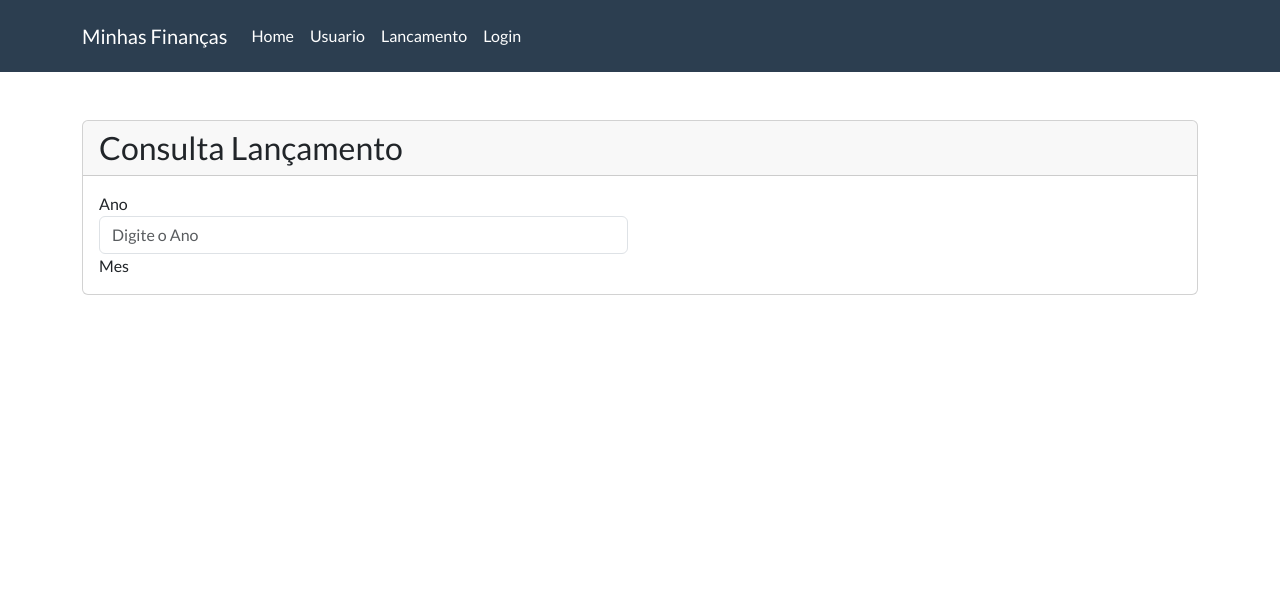
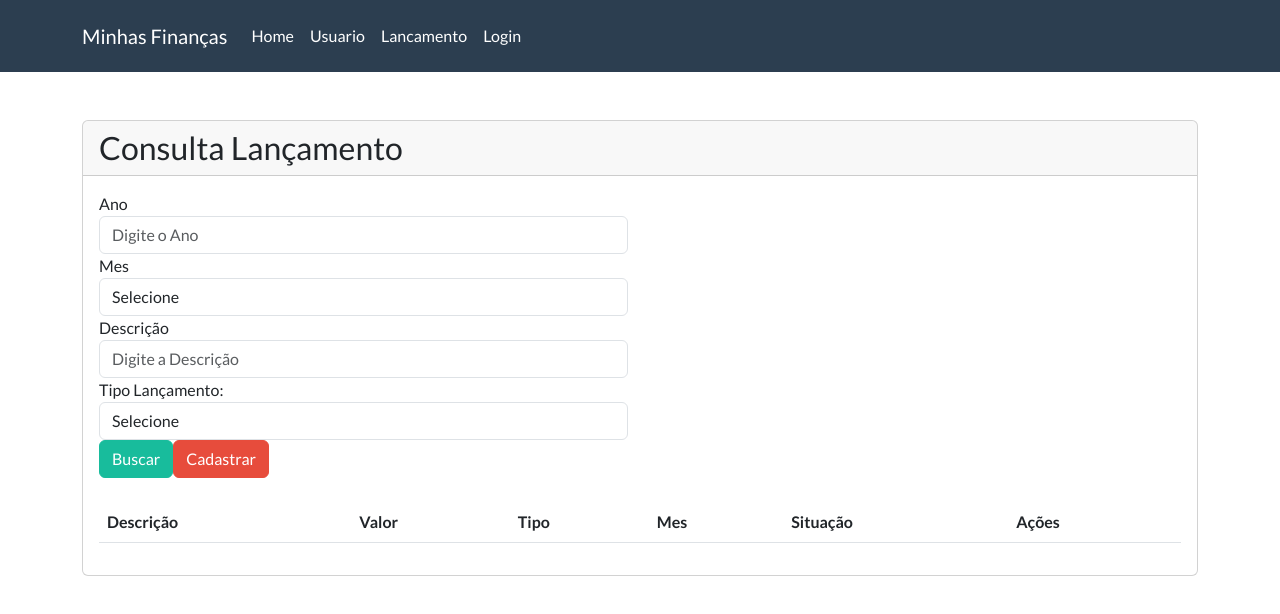
Before and after one commit to Filipescordeiro2/minhas-financas-app, a React (Create React App) app: page /#/consulta-lancamentos in a window 1280 px wide. Shown: the top 614 px of the page. Built offline with nearby package versions, Linux system fonts and the light colour scheme.

Commit message:
novas implementacoes

```diff
--- a/package.json
+++ b/package.json
@@ -8,6 +8,7 @@
     "@testing-library/user-event": "^13.5.0",
     "axios": "^1.5.1",
     "bootswatch": "^5.3.2",
+    "currency-formatter": "^1.5.9",
     "react": "^18.2.0",
     "react-dom": "^18.2.0",
     "react-router-dom": "5.1.2",
--- /dev/null
+++ b/src/App/service/lancamentoService.js
@@ -0,0 +1,52 @@
+import ApiService from "../apiservice";
+
+
+export default class LancamentoService extends ApiService{
+    constructor() {
+        super('/api/lancamentos');
+    }
+    obterListaMeses(){
+        return [
+
+            {label:'Selecione',value:''},
+            {label:'Janeiro',value:'1'},
+            {label:'Fevereiro',value:'2'},
+            {label:'Março',value:'3'},
+            {label:'Abril',value:'4'},
+            {label:'Maio',value:'5'},
+            {label:'Junho',value:'6'},
+            {label:'Julho',value:'7'},
+            {label:'Agosto',value:'8'},
+            {label:'Setembro',value:'9'},
+            {label:'Outubro',value:'10'},
+            {label:'Novembro',value:'11'},
+            {label:'Dezembro',value:'12'}
+        ]
+    }
+    obterListaTipo(){
+        return [
+            {label:'Selecione',value:''},
+            {label:'RECEITA',value:'RECEITA'},
+            {label:'DESPESA',value:'DESPESA'}
+    ]
+    }
+    consultar(lancamentoFiltro){
+        let params =`?ano=${lancamentoFiltro.ano}`
+        if (lancamentoFiltro.mes){
+            params =`${params}&mes=${lancamentoFiltro.mes}`
+        }
+        if (lancamentoFiltro.tipo){
+            params=`${params}&tipo=${lancamentoFiltro.tipo}`
+        }
+        if (lancamentoFiltro.status){
+            params=`${params}&status=${lancamentoFiltro.status}`
+        }
+        if (lancamentoFiltro.usuario){
+            params=`${params}&usuario=${lancamentoFiltro.usuario}`
+        }
+        if(lancamentoFiltro.descricao){
+            params=`${params}&descricao=${lancamentoFiltro.descricao}`
+        }
+        return this.get(params);
+    }
+}
--- /dev/null
+++ b/src/componets/selectMenu.js
@@ -0,0 +1,15 @@
+import React from "react";
+
+export default (props) => {
+    const options = props.lista.map((option , index) =>{
+        return(
+            <option key={index} value={option.value}>{option.label}</option>
+        )
+    })
+    return(
+        <select {...props}>
+            {options}
+        </select>
+
+    )
+}
--- a/src/main/rotas.js
+++ b/src/main/rotas.js
@@ -3,7 +3,7 @@
 import Login from "../views/login";
 import CadastroUsuario from "../views/cadastroUsuario";
 import Home from "../views/home";
-import ConsultaLancamentos from "../views/consulta-lancamentos";
+import ConsultaLancamentos from "../views/Lancamentos/consulta-lancamentos";
 
 
 function Rotas(){
--- /dev/null
+++ b/src/views/Lancamentos/consulta-lancamentos.js
@@ -0,0 +1,92 @@
+import React from "react";
+import {withRouter} from "react-router-dom";
+import Card from "../../componets/card";
+import FormGroup from "../../componets/form-group";
+import selectMenu from "../../componets/selectMenu";
+import SelectMenu from "../../componets/selectMenu";
+import lancamentosTable from "./lancamentosTable";
+import LancamentosTable from "./lancamentosTable";
+import LancamentoService from "../../App/service/lancamentoService";
+import localStorageService from "../../App/service/localstorage";
+import * as messages from '../../componets/toastr'
+
+class ConsultaLancamentos extends React.Component{
+
+    state={
+        ano:'',
+        mes:'',
+        tipo:'',
+        descricao: '',
+        lancamentos:[]
+    }
+    constructor() {
+        super();
+        this.service=new LancamentoService();
+    }
+    buscar =() =>{
+        if (!this.state.ano){
+            messages.mensagemErro('O preenchimento do campo Ano é obrigatorio')
+            return false;
+
+        }
+        const usuarioLogado = localStorageService.obterItem('_usuario_logado');
+
+        const lancamentoFiltro ={
+            ano: this.state.ano,
+            mes: this.state.mes,
+            tipo: this.state.tipo,
+            descricao:this.state.descricao,
+            usuario: usuarioLogado.id
+        }
+       this.service.consultar(lancamentoFiltro).then(responsa => {
+           this.setState({lancamentos:responsa.data})
+       }).catch(error =>{
+           console.log(error)
+       })
+    }
+    editar =(id) =>{
+        console.log('editando',id)
+    }
+    deletar = (id) =>{
+        console.log('deletando',id)
+    }
+    render() {
+        const  meses = this.service.obterListaMeses();
+        const tipo = this.service.obterListaTipo();
+
+        return(
+           <Card title="Consulta Lançamento">
+               <div className="row">
+                   <div className="col-md-6">
+                       <div className="bs-component">
+                           <FormGroup htmlFor="inputAno" label="Ano">
+                               <input type="text" className="form-control" id="inputAno" value={this.state.ano} onChange={e => this.setState({ano:e.target.value})} placeholder="Digite o Ano"/>
+                           </FormGroup>
+                           <FormGroup htmlFor="inputMes" label="Mes">
+                             <SelectMenu id="inputMes"  value={this.state.mes} onChange={e => this.setState({mes:e.target.value})} className="form-control" lista={meses}/>
+                           </FormGroup>
+                           <FormGroup htmlFor="inputDescricao" label="Descrição">
+                               <input type="text" className="form-control" id="inputDescricao" value={this.state.descricao} onChange={e => this.setState({descricao:e.target.value})} placeholder="Digite a Descrição"/>
+                           </FormGroup>
+                           <FormGroup htmlFor="inpuTipo" label="Tipo Lançamento: ">
+                               <SelectMenu id="inputTipo" value={this.state.tipo} onChange={e => this.setState({tipo:e.target.value})}  className="form-control" lista={tipo}/>
+                           </FormGroup>
+                           <button onClick={this.buscar} type="button" className="btn btn-success">Buscar</button>
+                           <button type="button" className="btn btn-danger">Cadastrar</button>
+                       </div>
+                   </div>
+               </div>
+               <br/>
+               <div className="row">
+                   <div className="col-md-12">
+                     <div className="bs-component">
+                      <LancamentosTable lancamentos={this.state.lancamentos} deleteAction={this.deletar} editAction={this.editar}/>
+                     </div>
+                   </div>
+               </div>
+           </Card>
+        )
+    }
+}
+
+export default withRouter(ConsultaLancamentos)
--- /dev/null
+++ b/src/views/Lancamentos/lancamentosTable.js
@@ -0,0 +1,42 @@
+import React from "react";
+import currencyFormatter from'currency-formatter'
+
+export default props =>{
+
+    const rows = props.lancamentos.map(lancamento =>{
+        return(
+            <tr key={lancamento.id}>
+                <td>{lancamento.descricao}</td>
+                <td>{currencyFormatter.format(lancamento.valor,{locale:'pt-BR'})}</td>
+                <td>{lancamento.tipo}</td>
+                <td>{lancamento.mes}</td>
+                <td>{lancamento.status}</td>
+                <td>
+                    <button type="button" className="btn btn-primary"
+                            onClick={e=> props.editAction(lancamento.id)}>Editar</button>
+                    <button type="button" className="btn btn-danger"
+                            onClick={e=>props.deleteAction(lancamento.id)}>Deletar</button>
+                </td>
+            </tr>
+        )
+    })
+    return(
+        <table className="table table-hover">
+            <thead>
+            <tr>
+                <th scope="col">Descrição</th>
+                <th scope="col">Valor</th>
+                <th scope="col">Tipo</th>
+                <th scope="col">Mes</th>
+                <th scope="col">Situação</th>
+                <th scope="col">Ações</th>
+            </tr>
+            </thead>
+
+            <tbody>
+            {rows}
+            </tbody>
+
+        </table>
+    )
+}
--- a/src/views/consulta-lancamentos.js
+++ /dev/null
@@ -1,26 +0,0 @@
-import React from "react";
-import {withRouter} from "react-router-dom";
-import Card from "../componets/card";
-import FormGroup from "../componets/form-group";
-class ConsultaLancamentos extends React.Component{
-    render() {
-        return(
-           <Card title="Consulta Lançamento">
-               <div className="row">
-                   <div className="col-md-6">
-                       <div className="bs-component">
-                           <FormGroup htmlFor="inputAno" label="Ano">
-                               <input type="text" className="form-control" id="inputAno" aria-describedby="emailHelp" placeholder="Digite o Ano"/>
-                           </FormGroup>
-                           <FormGroup htmlFor="inputMes" label="Mes">
-
-                           </FormGroup>
-                       </div>
-                   </div>
-               </div>
-           </Card>
-        )
-    }
-}
-
-export default withRouter(ConsultaLancamentos)
```
Also changed, not shown: 1 other file (tests, documents, lock files or other folders).
